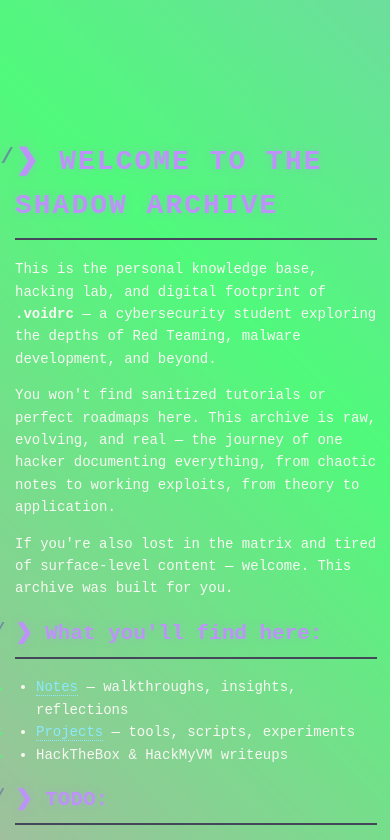
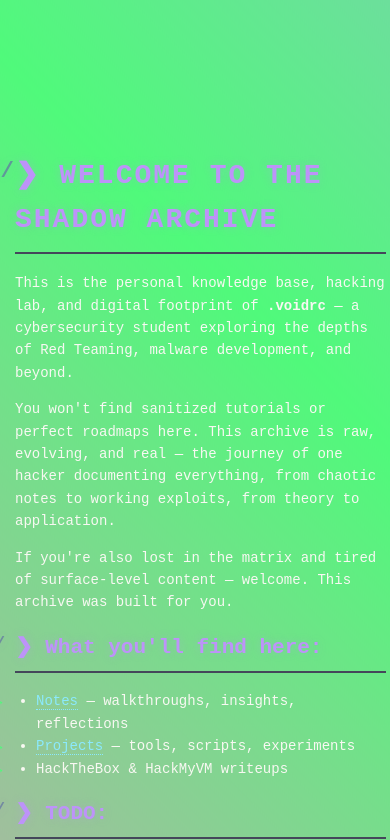
Before and after one commit to voidrc/Shadow-Archive, an Astro site: page / in a window 390 px wide. Shown: the top 840 px of the page. Built offline with nearby package versions, Linux system fonts and the light colour scheme; Astro itself is replaced by a stand-in of ours.

Commit message:
Upgrade fix

```diff
--- a/src/layouts/NotesPost.astro
+++ b/src/layouts/NotesPost.astro
@@ -17,28 +17,32 @@
 		<link href="https://fonts.googleapis.com/css2?family=Fira+Code&display=swap" rel="stylesheet">
 		<style>
 			main {
-				width: calc(100% - 2em);
-				max-width: 100%;
-				margin: 0;
-				background-color: var(--terminal-bg);
+				width: 90%;
+				max-width: 1200px;
+				margin: 2em auto;
+				padding: 2em;
+				background-color: transparent;
 			}
 			.hero-image {
 				width: 100%;
 				margin-bottom: 2em;
+				text-align: center;
 			}
 			.hero-image img {
 				display: block;
 				margin: 0 auto;
-				border-radius: 4px;
+				border-radius: 8px;
 				border: 1px solid var(--terminal-border);
-				box-shadow: 0 0 10px rgba(0, 255, 0, 0.1);
+				box-shadow: 0 0 20px rgba(0, 255, 0, 0.2);
+				max-width: 100%;
+				height: auto;
 			}
 			.prose {
-				width: 720px;
-				max-width: calc(100% - 2em);
-				margin: auto;
-				padding: 1em;
-				color: var(--terminal-green);
+				width: 100%;
+				max-width: none;
+				margin: 0;
+				padding: 0;
+				color: var(--terminal-foreground);
 			}
 			.title {
 				margin-bottom: 2em;
@@ -70,11 +74,12 @@
 			}
 			/* Terminal-like metadata */
 			.metadata {
-				background-color: var(--terminal-code-bg);
+				background-color: var(--terminal-current-line);
 				padding: 1em;
-				border-radius: 4px;
+				border-radius: 8px;
 				margin: 1em 0;
 				border: 1px solid var(--terminal-border);
+				box-shadow: inset 0 0 10px rgba(0, 0, 0, 0.3);
 			}
 			.metadata-item {
 				display: flex;
@@ -91,6 +96,18 @@
 			}
 			.metadata-value {
 				color: var(--terminal-green);
+			}
+
+			@media (max-width: 720px) {
+				main {
+					width: 95%;
+					margin: 1em auto;
+					padding: 1em;
+				}
+				.hero-image img {
+					width: 100%;
+					height: auto;
+				}
 			}
 		</style>
 	</head>
--- a/src/layouts/ProjectsPost.astro
+++ b/src/layouts/ProjectsPost.astro
@@ -17,28 +17,32 @@
 		<link href="https://fonts.googleapis.com/css2?family=Fira+Code&display=swap" rel="stylesheet">
 		<style>
 			main {
-				width: calc(100% - 2em);
-				max-width: 100%;
-				margin: 0;
-				background-color: var(--terminal-bg);
+				width: 90%;
+				max-width: 1200px;
+				margin: 2em auto;
+				padding: 2em;
+				background-color: transparent;
 			}
 			.hero-image {
 				width: 100%;
 				margin-bottom: 2em;
+				text-align: center;
 			}
 			.hero-image img {
 				display: block;
 				margin: 0 auto;
-				border-radius: 4px;
+				border-radius: 8px;
 				border: 1px solid var(--terminal-border);
-				box-shadow: 0 0 10px rgba(0, 255, 0, 0.1);
+				box-shadow: 0 0 20px rgba(0, 255, 0, 0.2);
+				max-width: 100%;
+				height: auto;
 			}
 			.prose {
-				width: 720px;
-				max-width: calc(100% - 2em);
-				margin: auto;
-				padding: 1em;
-				color: var(--terminal-green);
+				width: 100%;
+				max-width: none;
+				margin: 0;
+				padding: 0;
+				color: var(--terminal-foreground);
 			}
 			.title {
 				margin-bottom: 2em;
@@ -70,11 +74,12 @@
 			}
 			/* Terminal-like metadata */
 			.metadata {
-				background-color: var(--terminal-code-bg);
+				background-color: var(--terminal-current-line);
 				padding: 1em;
-				border-radius: 4px;
+				border-radius: 8px;
 				margin: 1em 0;
 				border: 1px solid var(--terminal-border);
+				box-shadow: inset 0 0 10px rgba(0, 0, 0, 0.3);
 			}
 			.metadata-item {
 				display: flex;
@@ -91,6 +96,18 @@
 			}
 			.metadata-value {
 				color: var(--terminal-green);
+			}
+
+			@media (max-width: 720px) {
+				main {
+					width: 95%;
+					margin: 1em auto;
+					padding: 1em;
+				}
+				.hero-image img {
+					width: 100%;
+					height: auto;
+				}
 			}
 		</style>
 	</head>
--- a/src/pages/projects/index.astro
+++ b/src/pages/projects/index.astro
@@ -18,7 +18,11 @@ const projects = (await getCollection('projects')).sort(
 		<BaseHead title={SITE_TITLE + ' | Projects'} description={SITE_DESCRIPTION} />
 		<style>
 			main {
-				width: 960px;
+				width: 90%;
+				max-width: 1200px;
+				margin: 2em auto;
+				padding: 2em;
+				background-color: transparent;
 			}
 			ul {
 				display: flex;
@@ -30,6 +34,16 @@ const projects = (await getCollection('projects')).sort(
 			}
 			ul li {
 				width: calc(50% - 1rem);
+				background: rgba(68, 71, 90, 0.3);
+				border: 1px solid var(--terminal-border);
+				border-radius: 8px;
+				padding: 1rem;
+				transition: all 0.3s ease;
+			}
+			ul li:hover {
+				background: rgba(68, 71, 90, 0.5);
+				box-shadow: 0 0 20px rgba(189, 147, 249, 0.3);
+				transform: translateY(-2px);
 			}
 			ul li * {
 				text-decoration: none;
@@ -42,36 +56,44 @@ const projects = (await getCollection('projects')).sort(
 			}
 			ul li:first-child img {
 				width: 100%;
+				max-width: 800px;
 			}
 			ul li:first-child .title {
 				font-size: 2.369rem;
 			}
 			ul li img {
 				margin-bottom: 0.5rem;
-				border-radius: 12px;
+				border-radius: 8px;
+				width: 100%;
+				height: auto;
 			}
 			ul li a {
 				display: block;
 			}
 			.title {
 				margin: 0;
-				color: rgb(var(--black));
+				color: var(--terminal-purple);
 				line-height: 1;
 			}
 			.date {
 				margin: 0;
-				color: rgb(var(--gray));
+				color: var(--terminal-comment);
 			}
 			ul li a:hover h4,
 			ul li a:hover .date {
-				color: rgb(var(--accent));
+				color: var(--terminal-cyan);
 			}
 			ul a:hover img {
-				box-shadow: var(--box-shadow);
+				box-shadow: 0 0 15px rgba(189, 147, 249, 0.4);
 			}
 			@media (max-width: 720px) {
+				main {
+					width: 95%;
+					margin: 1em auto;
+					padding: 1em;
+				}
 				ul {
-					gap: 0.5em;
+					gap: 1rem;
 				}
 				ul li {
 					width: 100%;
@@ -99,14 +121,17 @@ const projects = (await getCollection('projects')).sort(
 		<Header />
 		<main>
 			<h1>❯ Projects</h1>
-			<section>
 			<ul>
-					{
-						projects.map((project) => (
+				{projects.map((project) => (
 					<li>
 						<a href={`/projects/${project.id}/`}>
 							{project.data.heroImage && (
-										<Image width={400} height={200} src={project.data.heroImage} alt="" />
+								<Image
+									width={400}
+									height={200}
+									src={project.data.heroImage}
+									alt=""
+								/>
 							)}
 							<h4 class="title">{project.data.title}</h4>
 							<time class="date">
@@ -114,10 +139,8 @@ const projects = (await getCollection('projects')).sort(
 							</time>
 						</a>
 					</li>
-						))
-					}
+				))}
 			</ul>
-			</section>
 		</main>
 		<Footer />
 	</body>
--- a/src/styles/global.css
+++ b/src/styles/global.css
@@ -348,33 +348,34 @@ body {
 }
 
 main {
-    width: 720px;
-    max-width: calc(100% - 2em);
-    margin: auto;
-    padding: 3em 1em;
+    width: 90%;
+    max-width: 1200px;
+    margin: 2em auto;
+    padding: 2em;
     border: 1px solid var(--terminal-border);
-    border-radius: 4px;
+    border-radius: 8px;
     background: linear-gradient(
         135deg,
-        rgba(40, 42, 54, 0.9) 0%,
-        rgba(40, 42, 54, 0.7) 100%
+        rgba(40, 42, 54, 0.95) 0%,
+        rgba(40, 42, 54, 0.85) 100%
     );
     box-shadow:
-        0 0 20px rgba(189, 147, 249, 0.2),
-        0 0 40px rgba(0, 0, 0, 0.5),
-        inset 0 0 20px rgba(0, 0, 0, 0.2);
-    backdrop-filter: blur(10px);
+        0 0 30px rgba(189, 147, 249, 0.3),
+        0 0 60px rgba(0, 0, 0, 0.5),
+        inset 0 0 30px rgba(0, 0, 0, 0.3);
+    backdrop-filter: blur(15px);
     position: relative;
     z-index: 2;
+    min-height: calc(100vh - 4em);
 }
 
 main::before {
     content: '';
     position: absolute;
-    top: -2px;
-    left: -2px;
-    right: -2px;
-    bottom: -2px;
+    top: -3px;
+    left: -3px;
+    right: -3px;
+    bottom: -3px;
     background: linear-gradient(
         45deg,
         var(--terminal-purple),
@@ -384,10 +385,10 @@ main::before {
         var(--terminal-purple)
     );
     background-size: 400% 400%;
-    border-radius: 6px;
+    border-radius: 11px;
     z-index: -1;
     animation: matrix-rain 4s ease infinite;
-    opacity: 0.5;
+    opacity: 0.6;
 }
 
 h1, h2{
@@ -557,8 +558,10 @@ th {
         font-size: 14px;
     }
     main {
+        width: 95%;
+        margin: 1em auto;
         padding: 1em;
-        width: calc(100% - 1em);
+        min-height: calc(100vh - 2em);
     }
     h1 {
         font-size: 2em;
@@ -568,6 +571,38 @@ th {
     }
     h3 {
         font-size: 1.2em;
+    }
+
+    /* Hide some decorations on mobile for performance */
+    .hacker-symbols,
+    .scan-line,
+    .circuit-pattern {
+        display: none;
+    }
+
+    .corner-decoration {
+        width: 30px;
+        height: 30px;
+    }
+
+    .corner-decoration.top-left {
+        top: 10px;
+        left: 10px;
+    }
+
+    .corner-decoration.top-right {
+        top: 10px;
+        right: 10px;
+    }
+
+    .corner-decoration.bottom-left {
+        bottom: 10px;
+        left: 10px;
+    }
+
+    .corner-decoration.bottom-right {
+        bottom: 10px;
+        right: 10px;
     }
 }
 
@@ -843,58 +878,6 @@ button:hover {
     border-radius: 4px;
 }
 
-/* Enhanced Mobile Responsiveness */
-@media (max-width: 720px) {
-    body {
-        font-size: 14px;
-    }
-    main {
-        padding: 1em;
-        width: calc(100% - 1em);
-    }
-    h1 {
-        font-size: 2em;
-    }
-    h2 {
-        font-size: 1.5em;
-    }
-    h3 {
-        font-size: 1.2em;
-    }
-
-    /* Hide some decorations on mobile for performance */
-    .hacker-symbols,
-    .scan-line,
-    .circuit-pattern {
-        display: none;
-    }
-
-    .corner-decoration {
-        width: 30px;
-        height: 30px;
-    }
-
-    .corner-decoration.top-left {
-        top: 10px;
-        left: 10px;
-    }
-
-    .corner-decoration.top-right {
-        top: 10px;
-        right: 10px;
-    }
-
-    .corner-decoration.bottom-left {
-        bottom: 10px;
-        left: 10px;
-    }
-
-    .corner-decoration.bottom-right {
-        bottom: 10px;
-        right: 10px;
-    }
-}
-
 /* Performance optimizations */
 @media (prefers-reduced-motion: reduce) {
     * {
@@ -912,3 +895,12 @@ button:hover {
         --terminal-bg: #000000;
     }
 }
+
+/* Fix for layout-specific main containers */
+.prose {
+    width: 100%;
+    max-width: none;
+    margin: 0;
+    padding: 0;
+    color: var(--terminal-foreground);
+}
```
Lines whose indentation alone changed are shown as unchanged.
